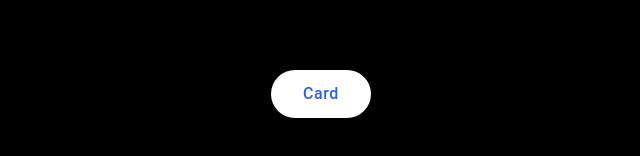
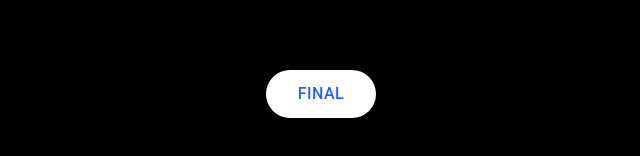
Before and after one commit to XELCIO/romance, a plain HTML site: page hidden.html in a window 1280 px wide. Shown: the part 306-462 px from the top of the page, 319-959 px from the left. Drawn offline with Linux system fonts and the light colour scheme.

Commit message:
Update hidden.html

```diff
--- a/hidden.html
+++ b/hidden.html
@@ -1,5 +1,4 @@
-<!DOCTYPE html>
-<html lang="en">
+<html>
 
 <head>
   <meta charset="utf-8">
@@ -245,42 +244,26 @@
     }
   </style>
   <script>
-    document.addEventListener('DOMContentLoaded', function () {
-      // Menampilkan pesan-pesan dengan jeda waktu
-      showMessage("Hai cantik💖");
-      showMessage("Gimana Challengenya?");
-      showMessage("Seru ngga? Susah ngga?");
-      showMessage("wkwkw i hope you're having fun!");
-      showMessage("tenang ajaa, dikit lagi selesai kok");
-      showMessage("tapi jangan seneng dulu, the hardest challenge is yet to come😈");
-      showMessage("don't worry, hadiahnya setimpal kok🥰, pokoknya have fun ajaaaa🥰🥰🥰");
-      showMessage("if you need any help, well i can give you hints? maybe WKWKWK");
-      showMessage("nah, ini dia yang ditunggu tunggu");
-      showMessage("The Final Challenge");
-      showMessage("Good Luck!!!, you're gonna need it😈😈😈");
-    });
-
-    function showMessage(message) {
-      // Menampilkan pesan dengan tampilan yang lebih ramah pengguna
-      var messageContainer = document.createElement('div');
-      messageContainer.className = 'message-container';
-      var messageBox = document.createElement('div');
-      messageBox.className = 'message-box';
-      messageBox.textContent = message;
-      messageContainer.appendChild(messageBox);
-      document.body.appendChild(messageContainer);
-
-      // Menghilangkan pesan setelah beberapa detik
-      setTimeout(function () {
-        document.body.removeChild(messageContainer);
-      }, 5000); // Hapus pesan setelah 5 detik (sesuaikan jika diperlukan)
-    }
+    alert("Hai cantik💖")
+    alert("Gimana Challengenya?")
+    alert("Seru ngga?")
+    alert("Susah ngga?")
+    alert("wkwkw i hope you're having fun!")
+    alert("tenang ajaa, dikit lagi selesai kok")
+    alert("tapi jangan seneng dulu")
+    alert("the hardest challenge is yet to come😈")
+    alert("don't worry, hadiahnya setimpal kok🥰")
+    alert("pokoknya have fun ajaaaa")
+    alert("if you need any help, well i can give you hints? maybe WKWKWK")
+    alert("nah, ini dia yang ditunggu tunggu")
+    alert("The Final Challenge")
+    alert("Good Luck!!!, you're gonna need it😈😈😈")
   </script>
 </head>
 
 <body>
   <div class="button-list" style="justify-content: center;">
-    <button class="fast white" onclick="redirectToCube()">Card</button>
+    <button class="fast white" onclick="redirectToCube()">FINAL</button>
   </div>
 
   <script>
```
